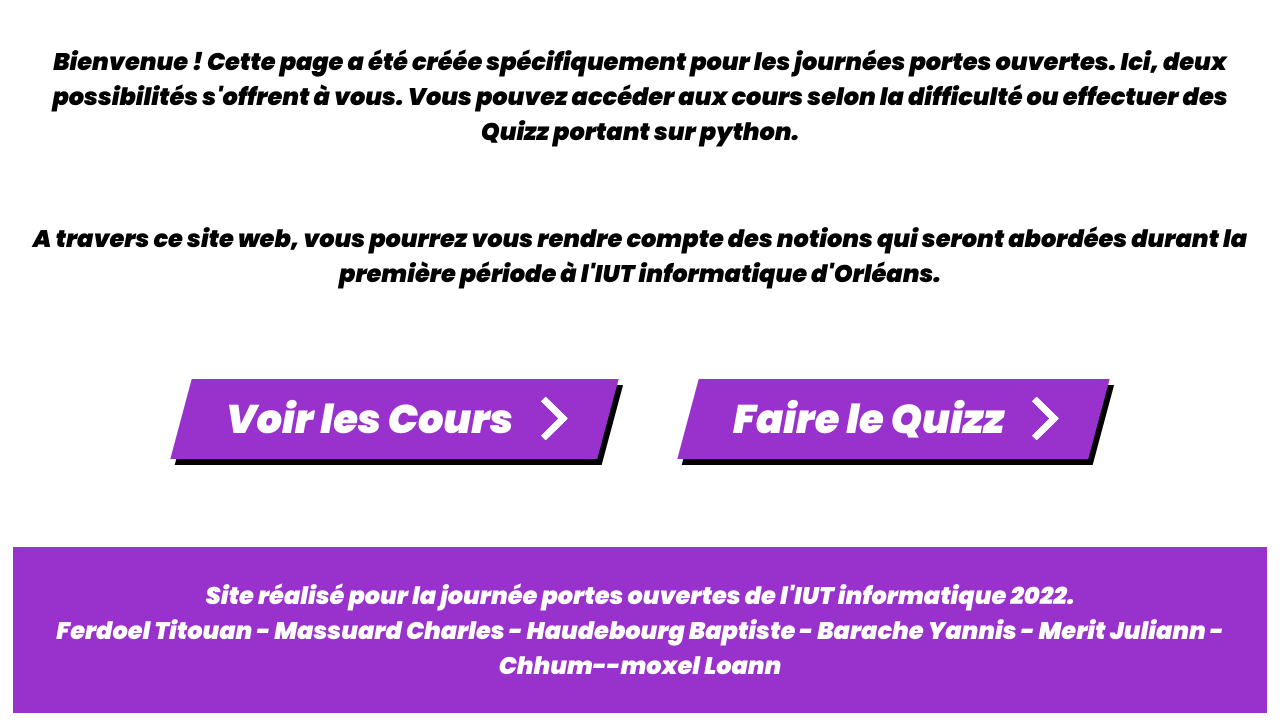
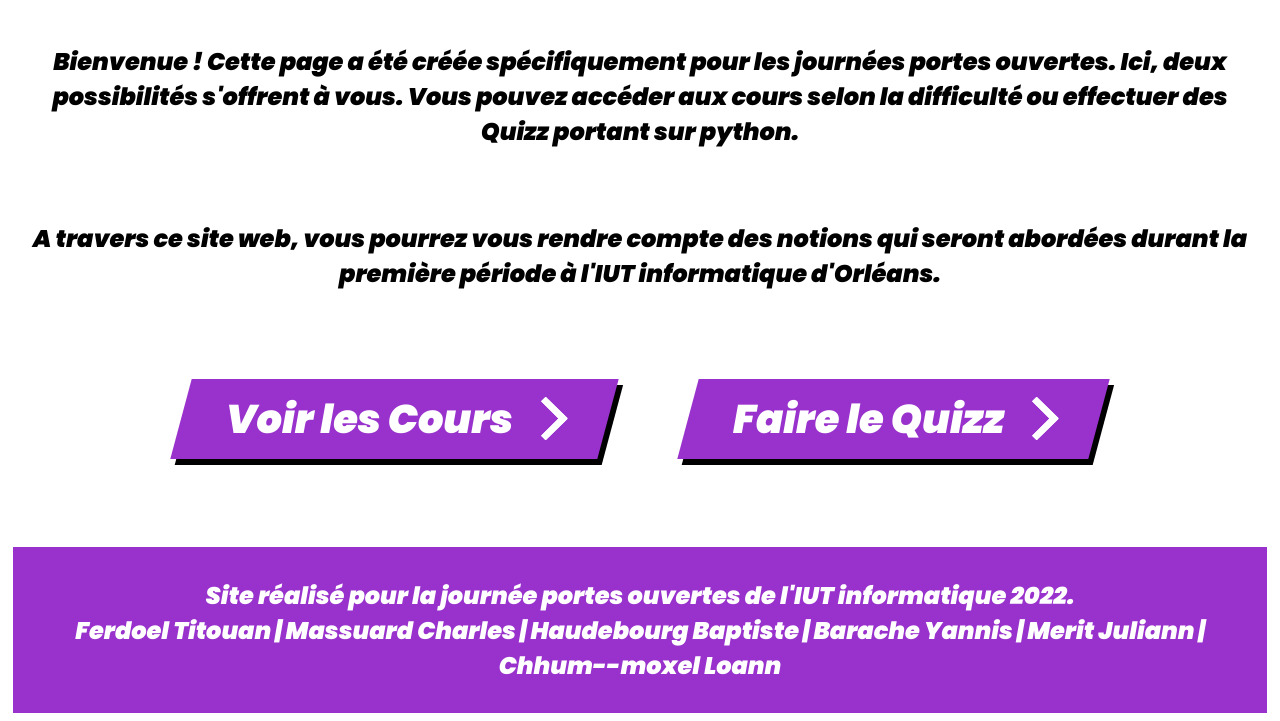
Before and after one commit to Jujua31/SAE_JPO, a plain HTML site: page accueil.html in a window 1280 px wide. Shown: the part 320-1041 px from the top of the page. Drawn offline with Linux system fonts and the light colour scheme.

Commit message:
finitions accueil

```diff
--- a/accueil.html
+++ b/accueil.html
@@ -52,7 +52,7 @@
     </main>
     <footer>
       <p>Site réalisé pour la journée portes ouvertes de l'IUT informatique 2022.</p><br>
-      <p>Ferdoel Titouan - Massuard Charles - Haudebourg Baptiste - Barache Yannis - Merit Juliann - Chhum--moxel Loann  </p>
+      <p>Ferdoel Titouan | Massuard Charles | Haudebourg Baptiste | Barache Yannis | Merit Juliann | Chhum--moxel Loann  </p>
     </footer>
   </body>
 </html>
```
